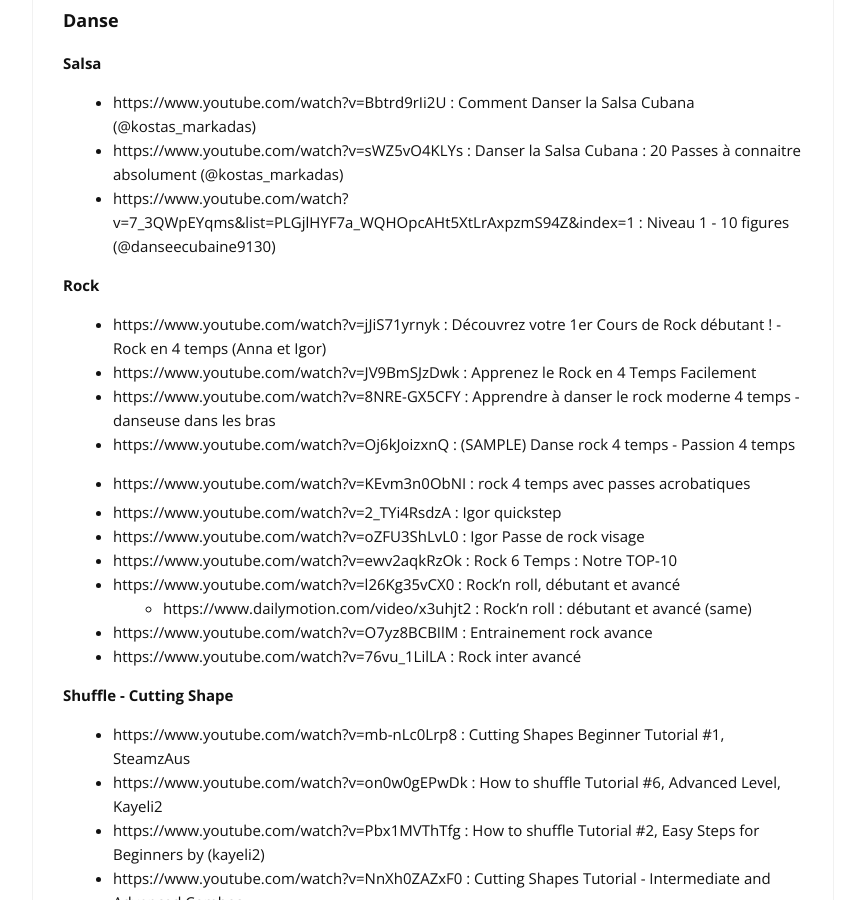
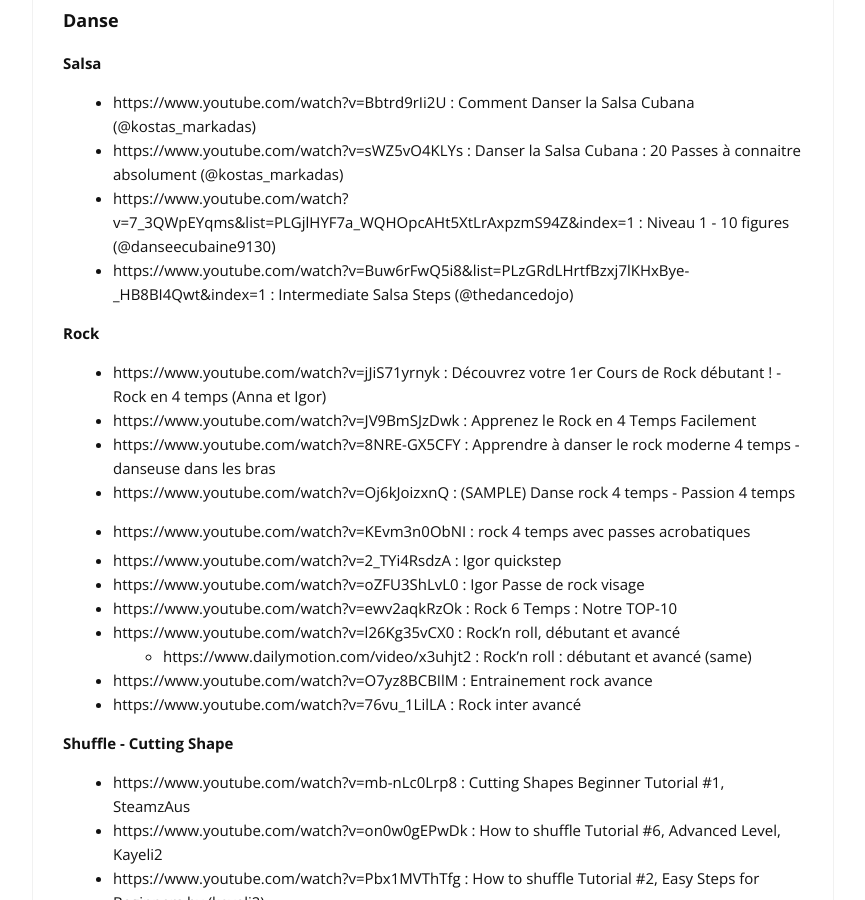
Before and after one commit to cylmat/cylmat.github.io, a Jekyll site: the page built from _pages/tricks.md, in a window 1280 px wide and 900 px high, scrolled down 345 px. Shown: the whole window, without its empty margins (207-1072 px from the left). Built offline with Jekyll 4.4.1, drawn with Linux system fonts in a browser that asks for light colours; nearby versions of some CDN libraries.

Commit message:
Update tricks.md

```diff
--- a/_pages/tricks.md
+++ b/_pages/tricks.md
@@ -16,6 +16,7 @@
 - https://www.youtube.com/watch?v=Bbtrd9rIi2U : Comment Danser la Salsa Cubana (@kostas_markadas)
 - https://www.youtube.com/watch?v=sWZ5vO4KLYs : Danser la Salsa Cubana : 20 Passes à connaitre absolument (@kostas_markadas)
 - https://www.youtube.com/watch?v=7_3QWpEYqms&list=PLGjlHYF7a_WQHOpcAHt5XtLrAxpzmS94Z&index=1 : Niveau 1 - 10 figures (@danseecubaine9130)
+- https://www.youtube.com/watch?v=Buw6rFwQ5i8&list=PLzGRdLHrtfBzxj7lKHxBye-_HB8BI4Qwt&index=1 : Intermediate Salsa Steps (@thedancedojo)
 
 **Rock**
 - https://www.youtube.com/watch?v=jJiS71yrnyk : Découvrez votre 1er Cours de Rock débutant ! - Rock en 4 temps (Anna et Igor)
```
